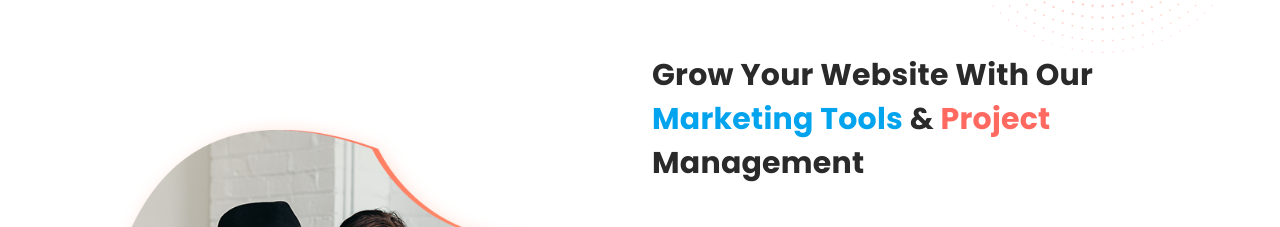
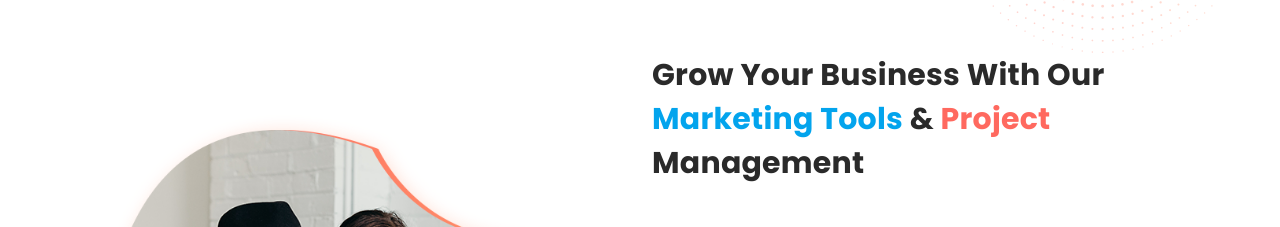
Before and after one commit to elespius/Liftup, a plain HTML site: page index.html in a window 1280 px wide. Shown: the part 1732-1959 px from the top of the page. Drawn offline with Linux system fonts and the light colour scheme.

Commit message:
Update index.html

```diff
--- a/index.html
+++ b/index.html
@@ -210,7 +210,7 @@
         </div>
         <div class="col-lg-6">
           <div class="section-heading">
-            <h2>Grow your website with our <em>Marketing Tools</em> &amp; <span>Project</span> Management</h2>
+            <h2>Grow your business with our <em>Marketing Tools</em> &amp; <span>Project</span> Management</h2>
             <p>Embark on your journey to success with our innovative marketing solutions tailored to elevate your brand.</p>
             <div class="row">
               <div class="col-lg-4">
```
